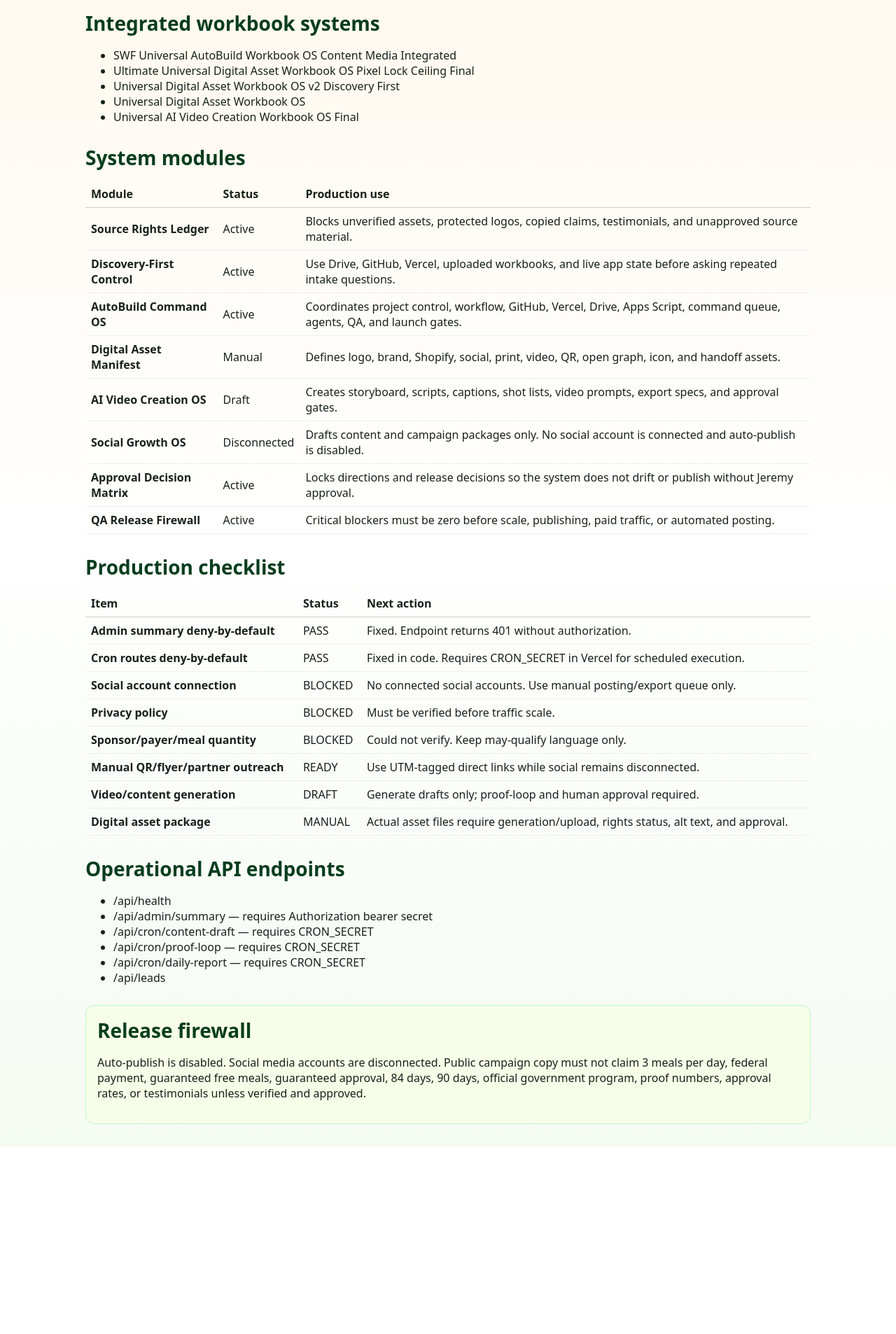
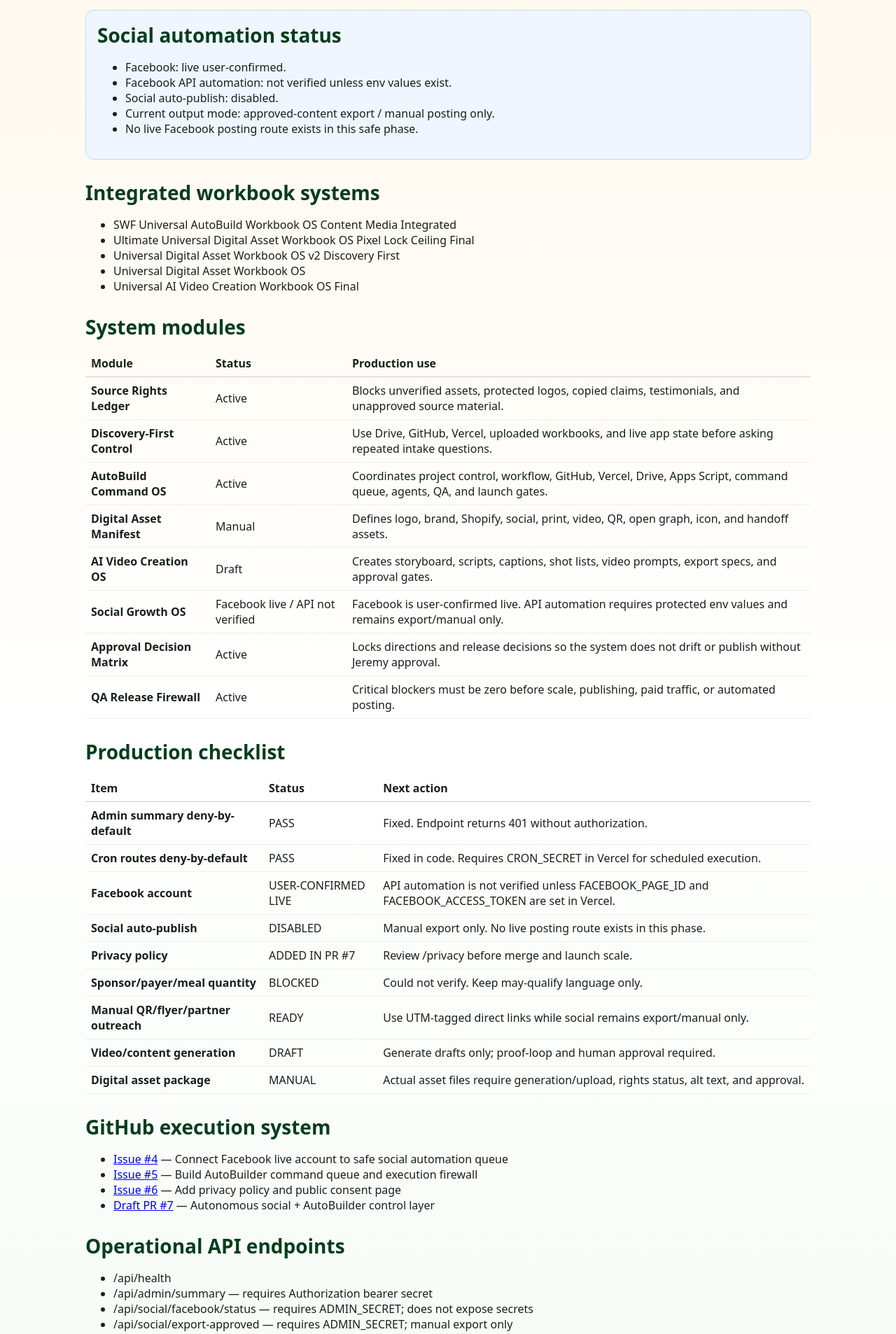
Before and after one commit to XPS-IINTELLIGENCE-SYSTEMS/bronx-nurish-access, a Next.js app: page /admin in a window 1280 px wide. Shown: the part 220-2126 px from the top of the page at 70% size. Before the commit the page ends 1858 px from the top, so only its background shows below. Built offline with nearby package versions, Linux system fonts and the light colour scheme.

Commit message:
Update admin for Facebook and PR tracking

```diff
--- a/app/admin/page.tsx
+++ b/app/admin/page.tsx
@@ -4,7 +4,7 @@
   ["AutoBuild Command OS", "Active", "Coordinates project control, workflow, GitHub, Vercel, Drive, Apps Script, command queue, agents, QA, and launch gates."],
   ["Digital Asset Manifest", "Manual", "Defines logo, brand, Shopify, social, print, video, QR, open graph, icon, and handoff assets."],
   ["AI Video Creation OS", "Draft", "Creates storyboard, scripts, captions, shot lists, video prompts, export specs, and approval gates."],
-  ["Social Growth OS", "Disconnected", "Drafts content and campaign packages only. No social account is connected and auto-publish is disabled."],
+  ["Social Growth OS", "Facebook live / API not verified", "Facebook is user-confirmed live. API automation requires protected env values and remains export/manual only."],
   ["Approval Decision Matrix", "Active", "Locks directions and release decisions so the system does not drift or publish without Jeremy approval."],
   ["QA Release Firewall", "Active", "Critical blockers must be zero before scale, publishing, paid traffic, or automated posting."]
 ];
@@ -12,12 +12,20 @@
 const checklist = [
   ["Admin summary deny-by-default", "PASS", "Fixed. Endpoint returns 401 without authorization."],
   ["Cron routes deny-by-default", "PASS", "Fixed in code. Requires CRON_SECRET in Vercel for scheduled execution."],
-  ["Social account connection", "BLOCKED", "No connected social accounts. Use manual posting/export queue only."],
-  ["Privacy policy", "BLOCKED", "Must be verified before traffic scale."],
+  ["Facebook account", "USER-CONFIRMED LIVE", "API automation is not verified unless FACEBOOK_PAGE_ID and FACEBOOK_ACCESS_TOKEN are set in Vercel."],
+  ["Social auto-publish", "DISABLED", "Manual export only. No live posting route exists in this phase."],
+  ["Privacy policy", "ADDED IN PR #7", "Review /privacy before merge and launch scale."],
   ["Sponsor/payer/meal quantity", "BLOCKED", "Could not verify. Keep may-qualify language only."],
-  ["Manual QR/flyer/partner outreach", "READY", "Use UTM-tagged direct links while social remains disconnected."],
+  ["Manual QR/flyer/partner outreach", "READY", "Use UTM-tagged direct links while social remains export/manual only."],
   ["Video/content generation", "DRAFT", "Generate drafts only; proof-loop and human approval required."],
   ["Digital asset package", "MANUAL", "Actual asset files require generation/upload, rights status, alt text, and approval."]
+];
+
+const projectLinks = [
+  ["Issue #4", "Connect Facebook live account to safe social automation queue", "https://github.com/XPS-IINTELLIGENCE-SYSTEMS/bronx-nourish-access/issues/4"],
+  ["Issue #5", "Build AutoBuilder command queue and execution firewall", "https://github.com/XPS-IINTELLIGENCE-SYSTEMS/bronx-nourish-access/issues/5"],
+  ["Issue #6", "Add privacy policy and public consent page", "https://github.com/XPS-IINTELLIGENCE-SYSTEMS/bronx-nourish-access/issues/6"],
+  ["Draft PR #7", "Autonomous social + AutoBuilder control layer", "https://github.com/XPS-IINTELLIGENCE-SYSTEMS/bronx-nourish-access/pull/7"]
 ];
 
 export default function AdminPage() {
@@ -29,6 +37,17 @@
         Workbook OS modules are integrated as a controlled registry. This page is informational only. It does not publish,
         send, merge, deploy, or auto-post anything.
       </p>
+
+      <section style={{ marginTop: "28px", padding: "16px", background: "#eff6ff", border: "1px solid #bfdbfe", borderRadius: "12px" }}>
+        <h2>Social automation status</h2>
+        <ul>
+          <li>Facebook: live user-confirmed.</li>
+          <li>Facebook API automation: not verified unless env values exist.</li>
+          <li>Social auto-publish: disabled.</li>
+          <li>Current output mode: approved-content export / manual posting only.</li>
+          <li>No live Facebook posting route exists in this safe phase.</li>
+        </ul>
+      </section>
 
       <section style={{ marginTop: "28px" }}>
         <h2>Integrated workbook systems</h2>
@@ -86,10 +105,21 @@
       </section>
 
       <section style={{ marginTop: "28px" }}>
+        <h2>GitHub execution system</h2>
+        <ul>
+          {projectLinks.map(([label, title, url]) => (
+            <li key={label}><a href={url}>{label}</a> — {title}</li>
+          ))}
+        </ul>
+      </section>
+
+      <section style={{ marginTop: "28px" }}>
         <h2>Operational API endpoints</h2>
         <ul>
           <li>/api/health</li>
           <li>/api/admin/summary — requires Authorization bearer secret</li>
+          <li>/api/social/facebook/status — requires ADMIN_SECRET; does not expose secrets</li>
+          <li>/api/social/export-approved — requires ADMIN_SECRET; manual export only</li>
           <li>/api/cron/content-draft — requires CRON_SECRET</li>
           <li>/api/cron/proof-loop — requires CRON_SECRET</li>
           <li>/api/cron/daily-report — requires CRON_SECRET</li>
@@ -100,9 +130,8 @@
       <section style={{ marginTop: "28px", padding: "16px", background: "#f7fee7", border: "1px solid #bbf7d0", borderRadius: "12px" }}>
         <h2>Release firewall</h2>
         <p>
-          Auto-publish is disabled. Social media accounts are disconnected. Public campaign copy must not claim 3 meals per day,
-          federal payment, guaranteed free meals, guaranteed approval, 84 days, 90 days, official government program, proof numbers,
-          approval rates, or testimonials unless verified and approved.
+          Auto-publish is disabled. Public campaign copy must not claim 3 meals per day, federal payment, guaranteed free meals,
+          guaranteed approval, 84 days, 90 days, official government program, proof numbers, approval rates, or testimonials unless verified and approved.
         </p>
       </section>
     </main>
```
